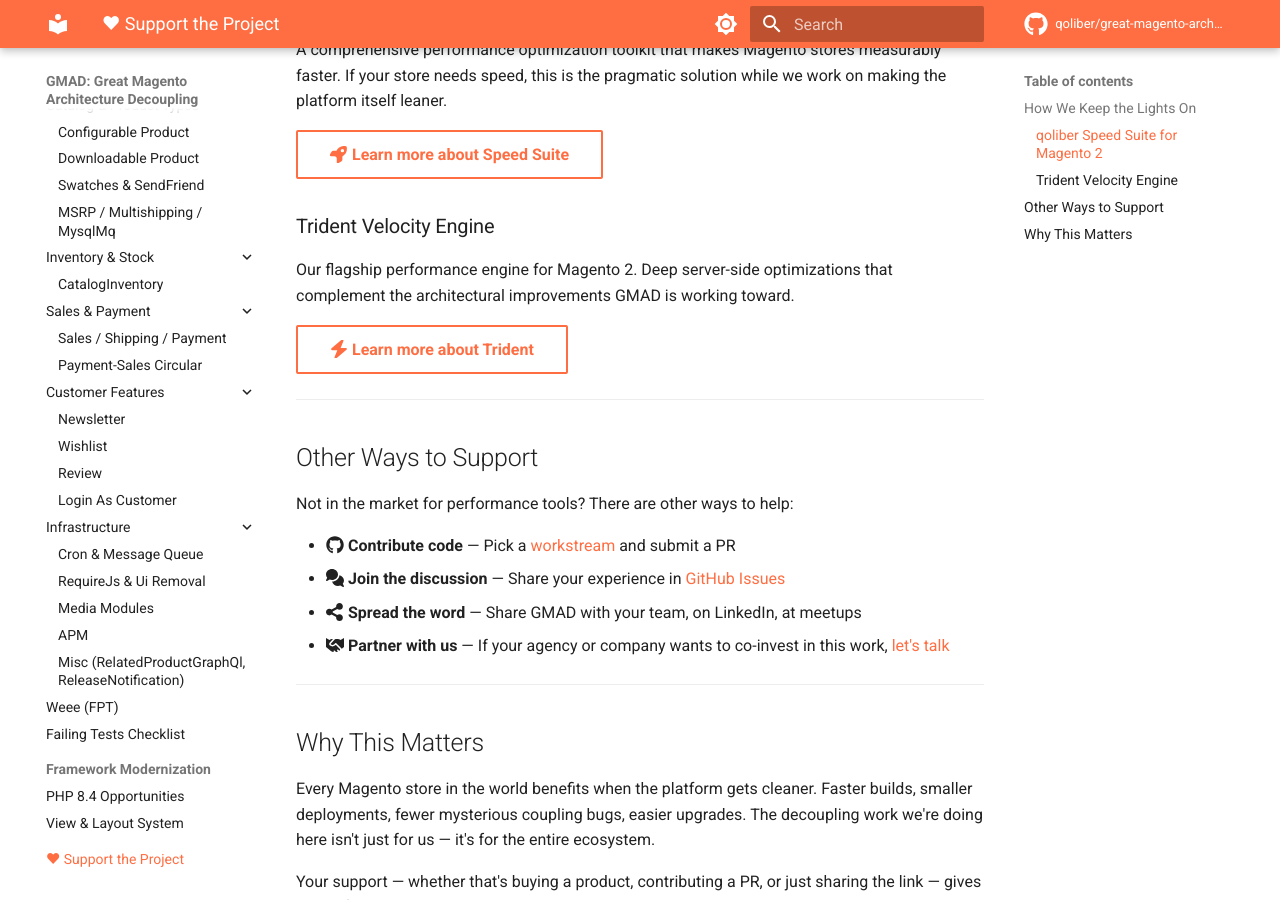
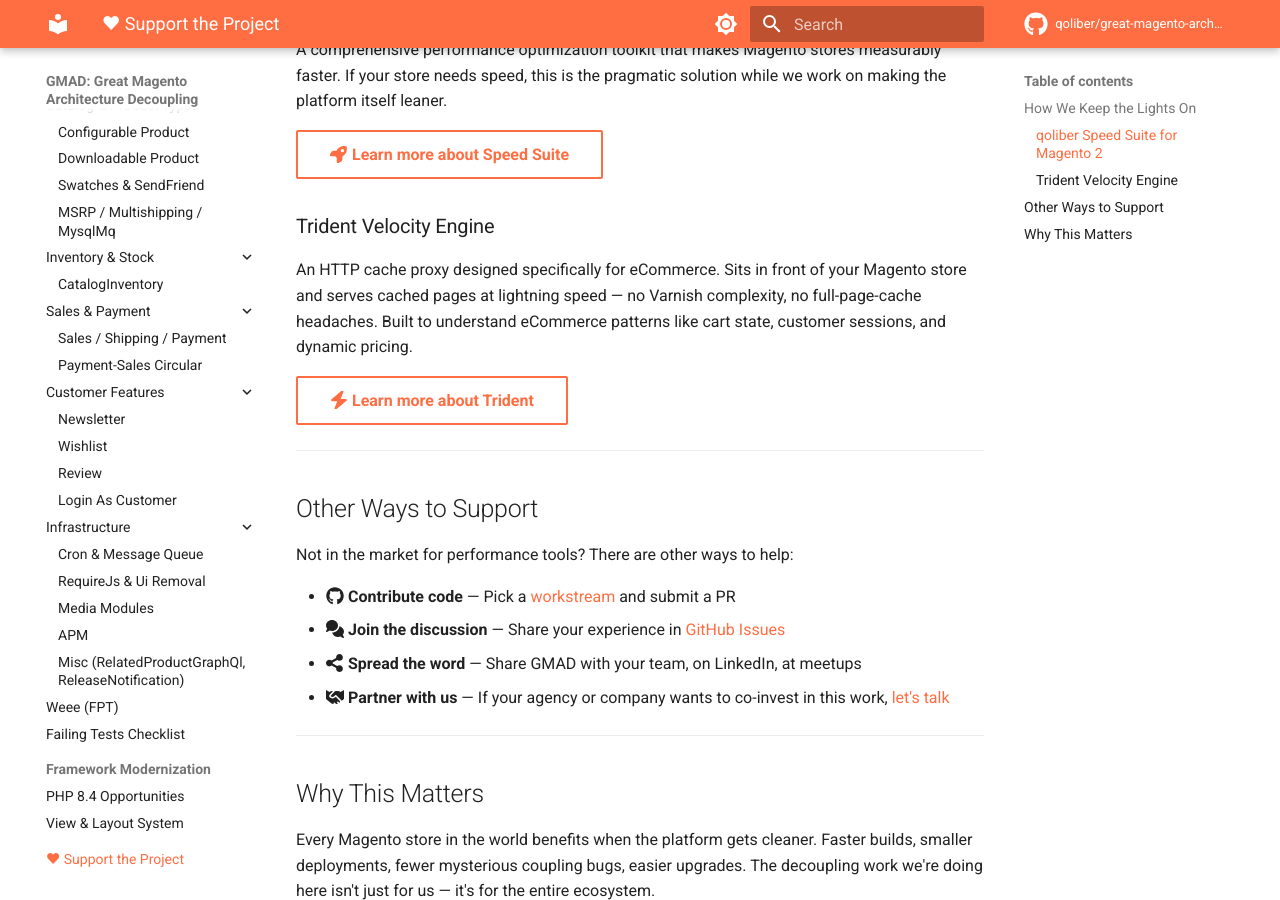
Before and after one commit to 5mehulhelp5/great-magento-architecture-decoupling, an MkDocs documentation site: the page built from docs/support.md, in a window 1280 px wide and 900 px high, scrolled down 600 px. Built offline with MkDocs 1.6.1 and Material for MkDocs 9.7.7, drawn with Linux system fonts in a browser that asks for light colours; comment, search, counter and statistics services are not loaded.

Commit message:
Fix Trident description — HTTP cache proxy for eCommerce
Co-Authored-By: Claude Opus 4.6 (1M context) <noreply@anthropic.com>

```diff
--- a/docs/support.md
+++ b/docs/support.md
@@ -20,7 +20,7 @@ A comprehensive performance optimization toolkit that makes Magento stores measu
 
 ### Trident Velocity Engine
 
-Our flagship performance engine for Magento 2. Deep server-side optimizations that complement the architectural improvements GMAD is working toward.
+An HTTP cache proxy designed specifically for eCommerce. Sits in front of your Magento store and serves cached pages at lightning speed — no Varnish complexity, no full-page-cache headaches. Built to understand eCommerce patterns like cart state, customer sessions, and dynamic pricing.
 
 [:fontawesome-solid-bolt: Learn more about Trident](https://qoliber.com/trident-velocity-engine){ .md-button }
 
```
